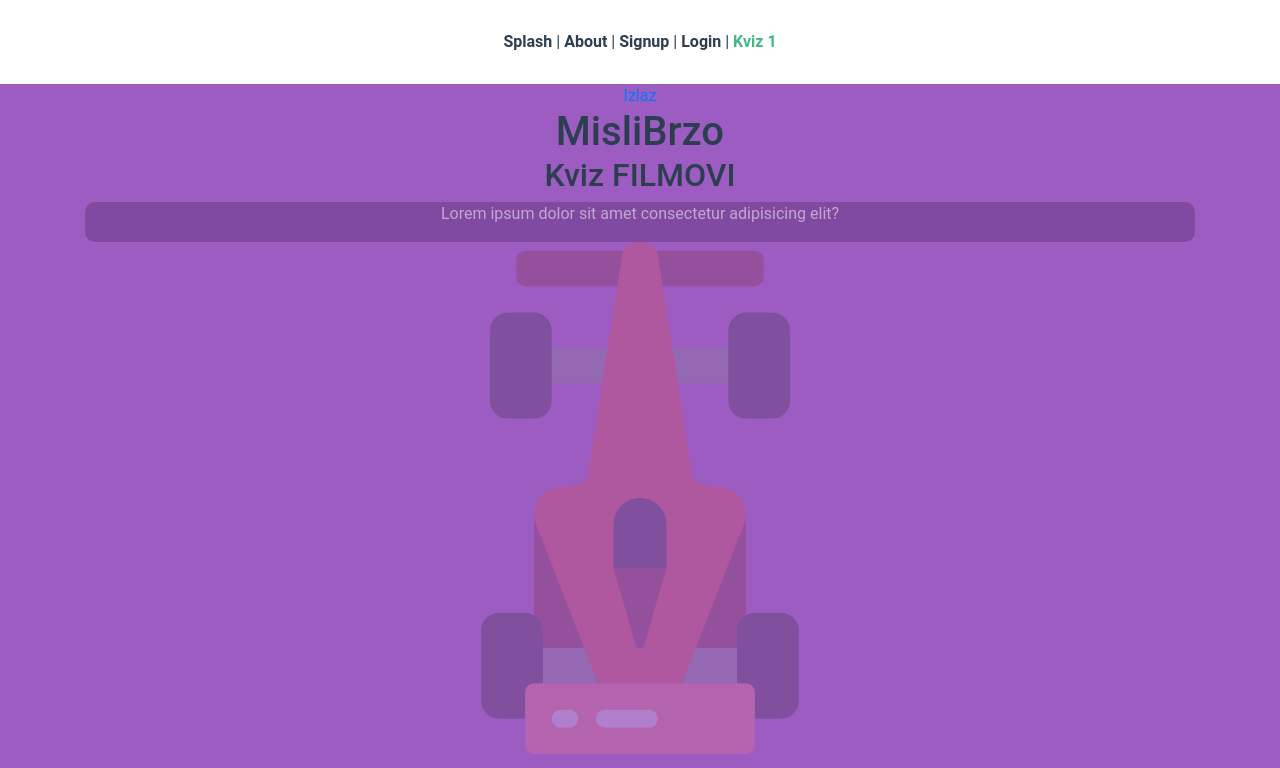
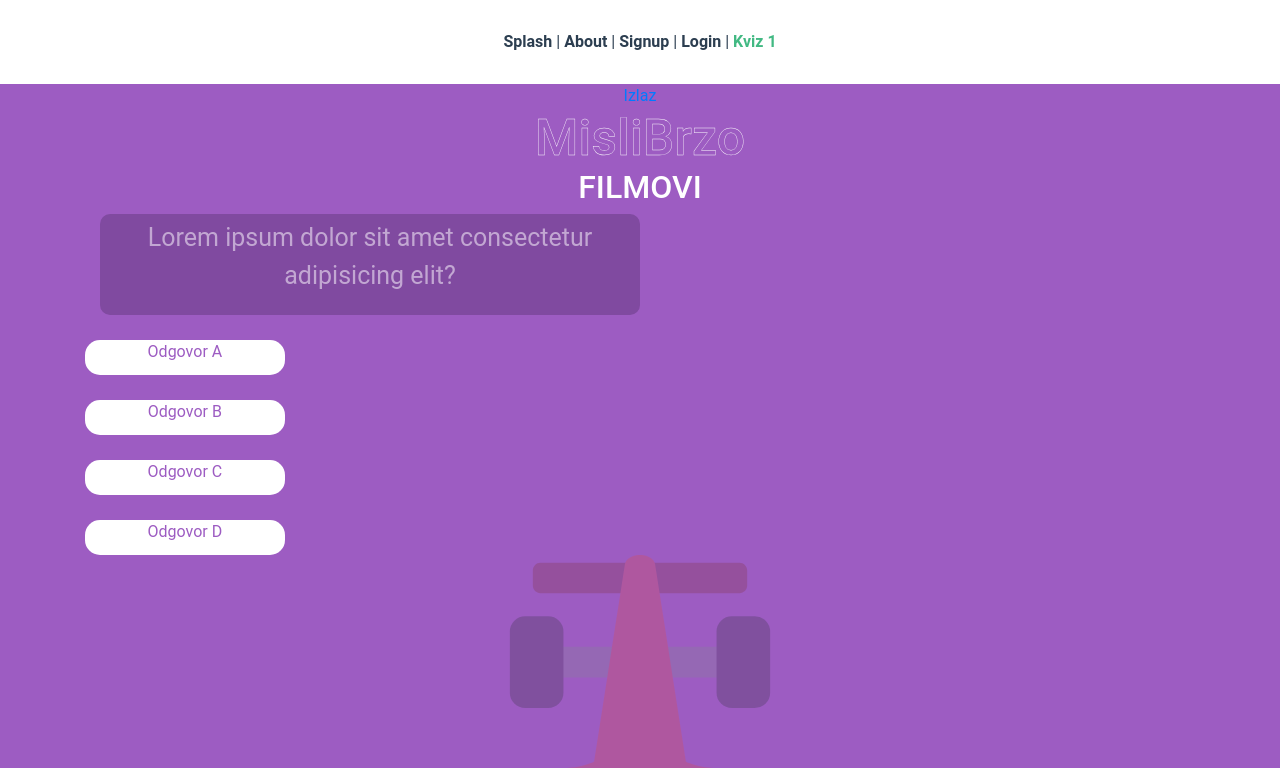
Before and after one commit to kuveeee/misli_brzo, a Vue app in the folder misli_brzo/: page /kviz_1 in a window 1280 px wide. Shown: the top 768 px of the page. Built offline with nearby package versions, Linux system fonts and the light colour scheme.

Commit message:
Stiliziranje
kviz_1

```diff
--- a/misli_brzo/src/views/kviz_1.vue
+++ b/misli_brzo/src/views/kviz_1.vue
@@ -1,27 +1,23 @@
 <template>
   <div class="body">
+    <div class="container">
       <div class="prvi_red">
         <div class="izlaz col-1"></div>
         <a href="/about">Izlaz</a>
         <h1>MisliBrzo</h1>
       </div>
 
-    <h2>Kviz FILMOVI</h2>
+      <h2>FILMOVI</h2>
       <div class="container">
         <div class="pitanje d-flex justify-content-center">
           <p>Lorem ipsum dolor sit amet consectetur adipisicing elit?</p>
         </div>
       </div>
       <!-- Pitanje -->
-
-    <div class="formula_1_svg">
-      <img src="@/assets/tema_formula_1.svg" alt="Formula 1 car" />
-    </div>
-
-    <div class="odgovor">
+      <div class="odgovor d-flex justify-content-center">
         <p>Odgovor A</p>
       </div>
-    <div class="odgovor">
+      <div class="odgovor d-flex justify-content-center">
         <p>Odgovor B</p>
       </div>
       <div class="odgovor">
@@ -30,7 +26,13 @@
       <div class="odgovor">
         <p>Odgovor D</p>
       </div>
+
+      <div class="formula_1_svg">
+        <img src="@/assets/tema_formula_1.svg" alt="Formula 1 car" />
       </div>
+    </div>
+  </div>
+  <!-- Body -->
 </template>
 
 <script>
@@ -43,30 +45,40 @@ export default {};
   height: 100vh;
 }
 .prvi_red {
+
 }
-.izlaz{
+.izlaz {
 }
 h1 {
   margin: auto;
   width: 50%;
+  font-size: 50px;
+  color: #9D5CC2;
+  -webkit-text-stroke: 0.4px white;
+}
+h2{
+  color: white;
 }
 .pitanje {
-  justify-content: center; //poravnati text na sredinu containera
   background-color: #804aa0;
   color: #c2a7d2;
+  width: 50%;
   border-radius: 10px;
+  padding: 5px;
+  font-size: 25px;
 }
 img {
   width: 40%;
   opacity: 25%;
   transform: rotate(-90deg);
+  display: inline;
 }
 .odgovor {
   background-color: white;
-  color: #727272;
-  width: 20%;
-  height: 40px;
+  color: #9D5CC2;
+  width: 18%;
+  height: 35px;
   margin-top: 25px;
-  border-radius: 10px;
+  border-radius: 15px;
 }
 </style>
```
Lines whose indentation alone changed are shown as unchanged.
